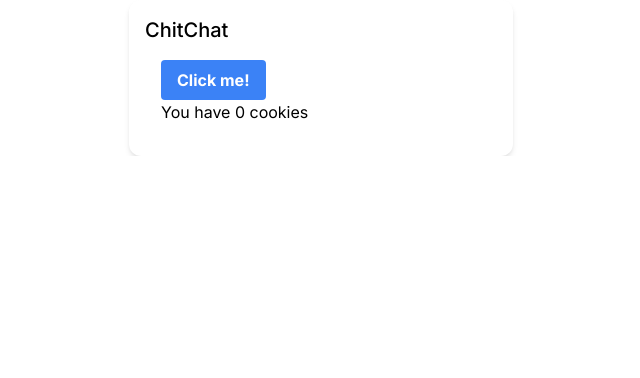
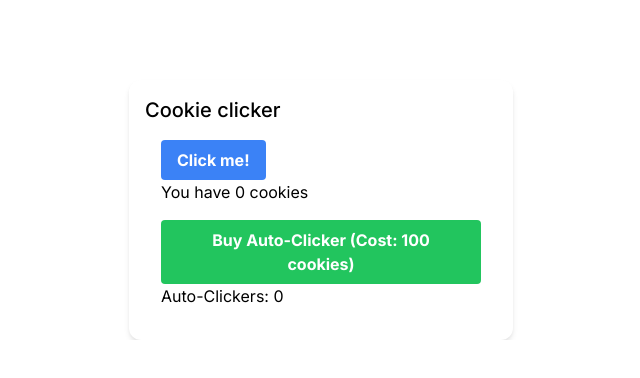
Before and after one commit to poppyseedDev/clickMe, a Next.js app: page / in a window 1280 px wide. Shown: the top 378 px of the page, without its empty margins (319-959 px from the left). Built offline with nearby package versions, Linux system fonts and the light colour scheme.

Commit message:
simple prototype

```diff
--- a/src/app/globals.css
+++ b/src/app/globals.css
@@ -29,3 +29,10 @@ h1, h2, h3 {
   line-height: 70px;
   font-weight: 500;
 }
+
+
+@keyframes clickAnimation {
+  0% { transform: scale(1); }
+  50% { transform: scale(1.1); }
+  100% { transform: scale(1); }
+}
--- a/src/app/page.tsx
+++ b/src/app/page.tsx
@@ -4,9 +4,9 @@ import CookieClicker from '../components/CookieClicker';
 
 const Home: React.FC = () => {
   return (
-  <div className="p-4 max-w-sm mx-auto bg-white rounded-xl shadow-md flex items-center space-x-4">
+  <div className="p-4 max-w-sm mx-auto mt-20 bg-white rounded-xl shadow-md flex items-center justify-center space-x-4">
     <div>
-      <div className="text-xl font-medium text-black">ChitChat</div>
+      <div className="text-xl font-medium text-black">Cookie clicker</div>
       <CookieClicker />
     </div>
   </div>
--- a/src/components/CookieClicker.tsx
+++ b/src/components/CookieClicker.tsx
@@ -1,21 +1,63 @@
-import React, { useState } from 'react';
+import React, { useState, useEffect } from 'react';
 
 const CookieClicker: React.FC = () => {
-  const [cookies, setCookies] = useState(0);
+  const [cookies, setCookies] = useState(() => parseInt(localStorage.getItem('cookies') || '0'));
+  const [cookiesPerClick, setCookiesPerClick] = useState(1);
+  const [autoClickerCost, setAutoClickerCost] = useState(100);
+  const [autoClickers, setAutoClickers] = useState(() => parseInt(localStorage.getItem('autoClickers') || '0'));
+
+  useEffect(() => {
+    const interval = setInterval(() => {
+      setCookies((currentCookies) => {
+        const newCookies = currentCookies + autoClickers;
+        localStorage.setItem('cookies', newCookies.toString());
+        return newCookies;
+      });
+    }, 1000);
+
+    return () => clearInterval(interval);
+  }, [autoClickers]);
+
+  const buyAutoClicker = () => {
+    if (cookies >= autoClickerCost) {
+      setCookies((currentCookies) => {
+        localStorage.setItem('cookies', (currentCookies - autoClickerCost).toString());
+        return currentCookies - autoClickerCost;
+      });
+      setAutoClickerCost(autoClickerCost * 2);
+      setAutoClickers((currentAutoClickers) => {
+        const newAutoClickers = currentAutoClickers + 1;
+        localStorage.setItem('autoClickers', newAutoClickers.toString());
+        return newAutoClickers;
+      });
+    }
+  };
 
   const handleClick = () => {
-    setCookies(cookies + 1);
+    setCookies((currentCookies) => {
+      const newCookies = currentCookies + cookiesPerClick;
+      localStorage.setItem('cookies', newCookies.toString());
+      return newCookies;
+    });
   };
 
   return (
     <div className="p-4">
       <button
-        className="bg-blue-500 hover:bg-blue-700 text-white font-bold py-2 px-4 rounded"
+        className="bg-blue-500 hover:bg-blue-700 text-white font-bold py-2 px-4 rounded animate-clickAnimation"
         onClick={handleClick}
       >
         Click me!
       </button>
       <p>You have {cookies} cookies</p>
+      <button
+        className="bg-green-500 hover:bg-green-700 text-white font-bold py-2 px-4 rounded mt-4"
+        onClick={buyAutoClicker}
+        disabled={cookies < autoClickerCost}
+      >
+        Buy Auto-Clicker (Cost: {autoClickerCost} cookies)
+      </button>
+      <p>Auto-Clickers: {autoClickers}</p>
     </div>
   );
 };
```
